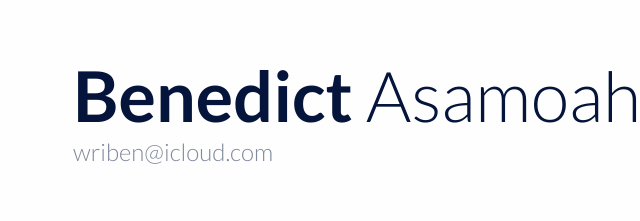
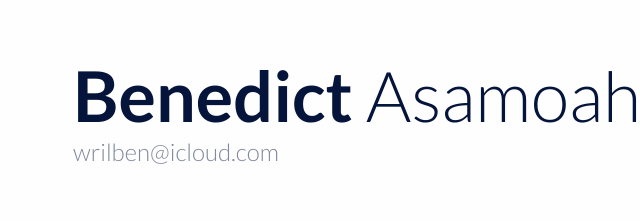
Before and after one commit to benedictasamoah/benedictasamoah.github.io, a plain HTML site: page index.html in a window 1280 px wide. Shown: the top 221 px of the page, 17-657 px from the left. Drawn offline with Linux system fonts and the light colour scheme.

Commit message:
Update index.html

```diff
--- a/index.html
+++ b/index.html
@@ -6,9 +6,9 @@
  <link rel="stylesheet" type="text/css" href="styles.css">
  <!-- Mobile Specific Meta -->
  <meta name="viewport" content="width=device-width, initial-scale=1, shrink-to-fit=no">
- <link rel="apple-touch-icon" sizes="180x180" href="/icon/apple-touch-icon.png">
+ <!-- <link rel="apple-touch-icon" sizes="180x180" href="/icon/apple-touch-icon.png">
  <link rel="icon" type="image/png" sizes="32x32" href="/icon/favicon-32x32.png">
- <link rel="icon" type="image/png" sizes="16x16" href="/icon/favicon-16x16.png">
+ <link rel="icon" type="image/png" sizes="16x16" href="/icon/favicon-16x16.png"> -->
  <link rel="manifest" href="/icon/manifest.json">
  <meta name="theme-color" content="#ffffff">
  <!-- Author Meta -->
@@ -26,7 +26,7 @@
   <div class="hero">
    <h1 class="name"><strong>Benedict</strong> Asamoah</h1>
    <span class="job-title">wrilben</span>
-   <span class="email">wriben@icloud.com</span>
+   <span class="email">wrilben@icloud.com</span>
 
    <h2 class="lead">I live somewhere in Africa and work at <a href="https://sturta.com">Sturta.</a> In my spare time, I
     love long distance walking and enjoying high volume classic Pachelbel music.</h2>
```
